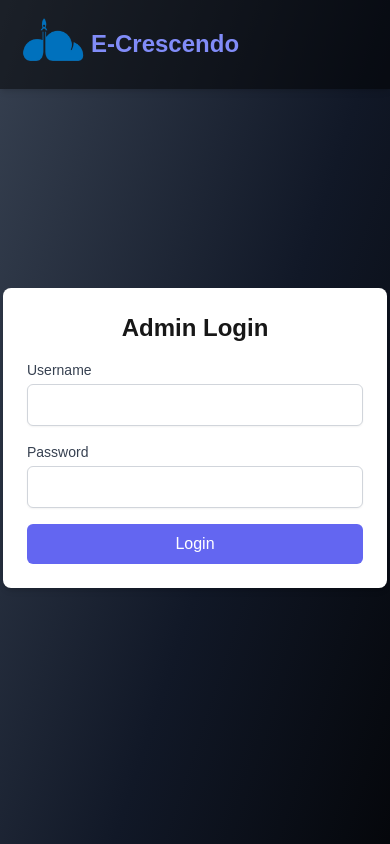
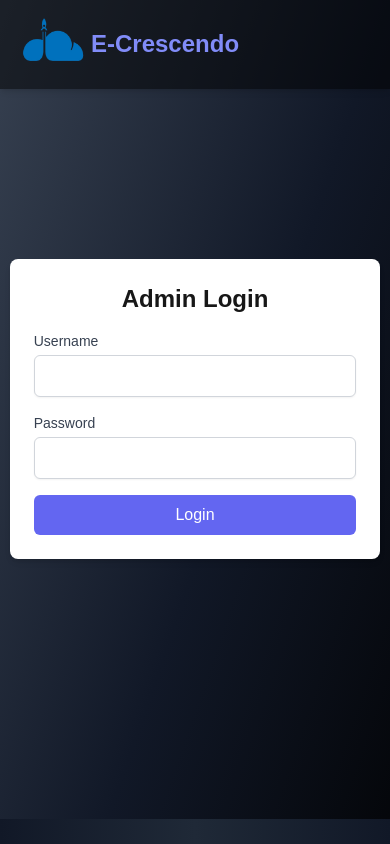
Before and after one commit to ARYAN-PURI/E-Crescendo, a Next.js app: page /AdminLogin in a window 390 px wide. Shown: the top 844 px of the page. Built offline with nearby package versions, Linux system fonts and the light colour scheme.

Commit message:
CODE UPDATED

```diff
--- a/src/app/AdminLogin/page.tsx
+++ b/src/app/AdminLogin/page.tsx
@@ -22,10 +22,10 @@ export default function AdminLogin() {
         }
     }
   return (
-    <div className="flex items-center flex-col justify-between bg-gradient-to-br  from-gray-700 via-gray-900 to-black min-h-screen  bg-gray-100">
+    <div className="flex items-center flex-col justify-between bg-gradient-to-br  from-gray-700 via-gray-900 to-black min-h-screen">
       <NavBar/>
       <div className='px-3'>
-      <div className="bg-white p-6 rounded-lg shadow-md w-96 my-[75%] sm:my-[60%] md:my-[50%] lg:my-[40%]">
+      <div className="bg-white p-6 rounded-lg shadow-md w-[95vw] sm:w-96 my-[70%] sm:my-[60%] lg:my-[55%]">
         <h1 className="text-2xl font-bold mb-4 text-center">Admin Login</h1>
         <div>
           <div className="mb-4">
--- a/src/app/updateRegistrationForm/page.tsx
+++ b/src/app/updateRegistrationForm/page.tsx
@@ -140,7 +140,7 @@ function Child() {
                                 <h1 className="text-4xl font-semibold text-white mt-8 text-center">
                                     Team Registration Form
                                 </h1>
-                                <div className="w-full max-w-4xl bg-white shadow-xl rounded-lg p-8 lg:p-12">
+                                <div className="w-full max-w-4xl bg-white shadow-xl rounded-lg p-8 lg:p-12 mx-3">
                                     <div className="space-y-6">
                                         <div>
                                             <label htmlFor="teamName" className="block text-blue-700 font-medium">
```
